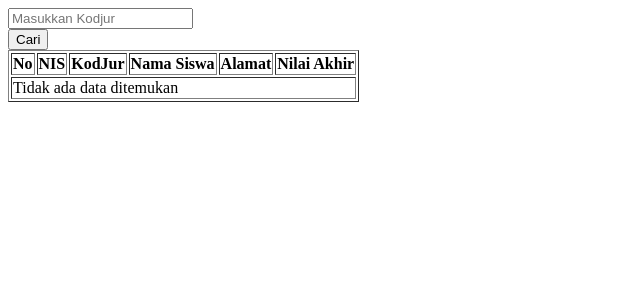
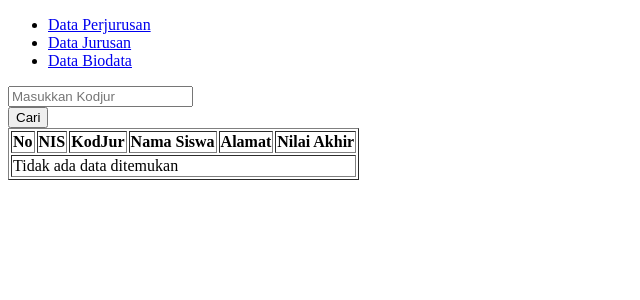
Before and after one commit to mrofiqfdilah/TUGAS_PROCEDURE, a PHP site: page / in a window 1280 px wide. Shown: the top 300 px of the page, without its empty margins (0-640 px from the left). Run offline with PHP 8.4, Linux system fonts and the light colour scheme.

Commit message:
Tambah Menu

```diff
--- a/index.php
+++ b/index.php
@@ -36,6 +36,11 @@
     <title>Document</title>
 </head>
 <body>
+    <ul>
+    <li><a href="index.php">Data Perjurusan</a></li>
+        <li><a href="datajurusan.php">Data Jurusan</a></li>
+        <li><a href="databiodata.php">Data Biodata</a></li>
+    </ul>
     <form action="" method="GET">
         <input type="text" name="kodjur" placeholder="Masukkan Kodjur"><br>
         <input type="submit" value="Cari">
```
